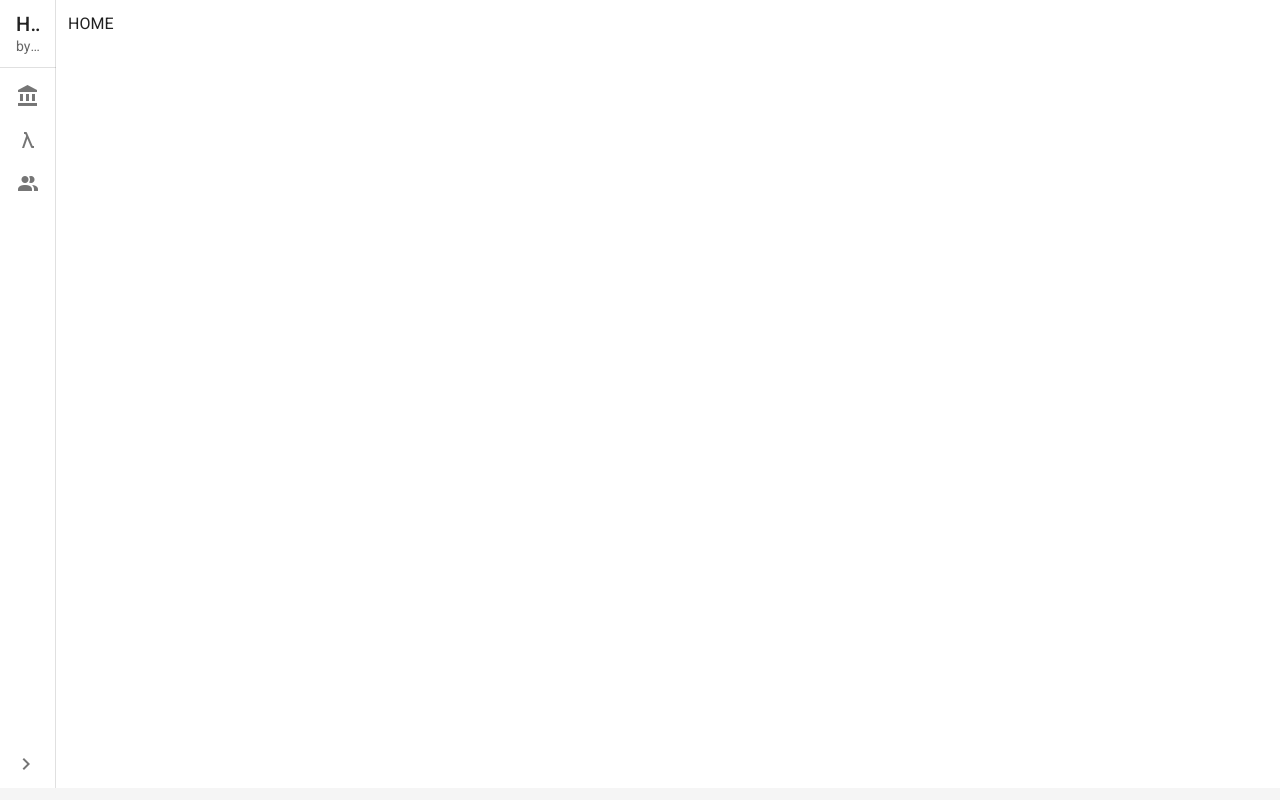
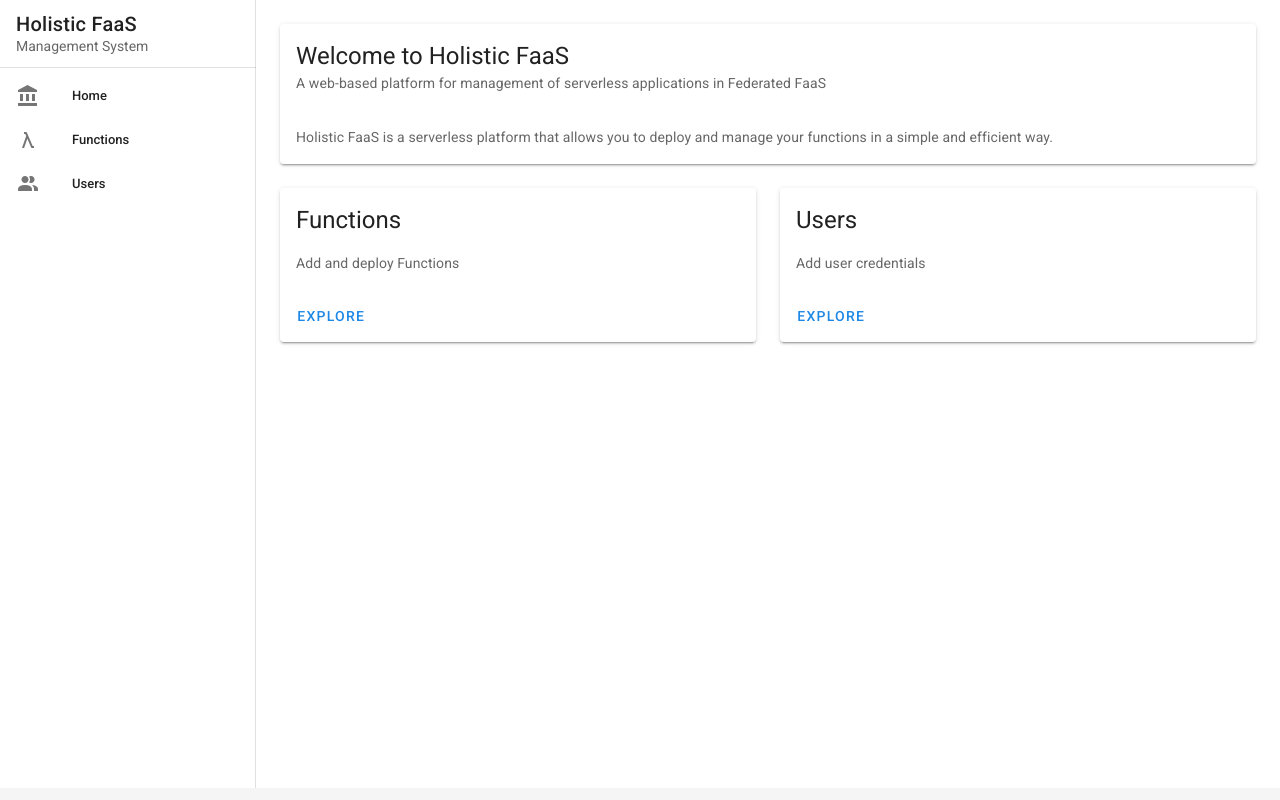
Before and after one commit to StefanAchm/HolisticFaaSSystem, a Vue app in the folder holistic-faas-ui/: page / in a window 1280 px wide. Built offline with nearby package versions, Linux system fonts and the light colour scheme.

Commit message:
UI update

```diff
--- a/holistic-faas-ui/src/App.vue
+++ b/holistic-faas-ui/src/App.vue
@@ -14,25 +14,24 @@
 
     <v-navigation-drawer
         app
-        :mini-variant.sync="mini"
         permanent
     >
 
-      <template v-slot:append>
-        <v-list-item class="px-2">
+<!--      <template v-slot:append>-->
+<!--        <v-list-item class="px-2">-->
 
-          <v-btn
-              icon
-              @click.stop="mini = !mini"
-          >
-            <v-icon v-if="!mini">mdi-chevron-left</v-icon>
-            <v-icon v-if="mini">mdi-chevron-right</v-icon>
+<!--          <v-btn-->
+<!--              icon-->
+<!--              @click.stop="mini = !mini"-->
+<!--          >-->
+<!--            <v-icon v-if="!mini">mdi-chevron-left</v-icon>-->
+<!--            <v-icon v-if="mini">mdi-chevron-right</v-icon>-->
 
-          </v-btn>
+<!--          </v-btn>-->
 
-        </v-list-item>
+<!--        </v-list-item>-->
 
-      </template>
+<!--      </template>-->
 
       <v-list-item>
         <v-list-item-content>
@@ -40,7 +39,7 @@
             Holistic FaaS
           </v-list-item-title>
           <v-list-item-subtitle>
-            by UIBK
+            Management System
           </v-list-item-subtitle>
         </v-list-item-content>
       </v-list-item>
--- a/holistic-faas-ui/src/views/AllFunctionsView.vue
+++ b/holistic-faas-ui/src/views/AllFunctionsView.vue
@@ -39,11 +39,18 @@
 
     </template>
 
+
+    <!--        <template v-slot:[`item`]="{ item }">-->
+    <!--          <tr v-if="!item.id">-->
+    <!--            <td colspan="100%">No data</td> &lt;!&ndash; Adjust the colspan as needed &ndash;&gt;-->
+    <!--          </tr>-->
+    <!--      -->
+    <!--        </template>-->
+
     <template v-slot:[`item.status`]="{ item }">
 
-      <v-tooltip
-          bottom
-      >
+      <v-tooltip bottom>
+
         <template v-slot:activator="{ on, attrs }">
 
           <v-icon
@@ -65,14 +72,15 @@
 
     <template v-slot:[`item.deploy`]="{ item }">
 
+
       <v-progress-circular
           :value="item.isLoadingValue"
+          v-bind="props"
           :rotate="-90"
-          v-if="item.isLoadingValue" color="primary"
+          v-if="item.isLoadingValue"
+          color="primary"
           size="24"
-      >
-
-      </v-progress-circular>
+      />
 
       <v-icon
           :disabled="item.status && item.status==='DEPLOYED'"
@@ -87,8 +95,8 @@
 
     <template v-slot:[`item.copy`]="{ item }">
       <v-icon v-if="item.id" @click="copyItem(item)">mdi-content-duplicate</v-icon>
-      <v-icon v-if="!item.id" @click="createItem(item)">mdi-plus</v-icon>
     </template>
+
 
     <template v-slot:[`item.info`]="{ item }">
 
@@ -108,6 +116,17 @@
         <v-btn text @click="toggle">
           <v-icon>{{ isOpen ? 'mdi-menu-down' : 'mdi-menu-up' }}</v-icon>
           Function:<span style="font-weight: normal "> {{ items[0].functionName }} </span>
+        </v-btn>
+
+        <!--        <v-spacer></v-spacer>-->
+
+        <v-btn
+            color="primary"
+            class="mx-2"
+            v-if="!items[0].id"
+            @click="createItem(items[0])"
+        >
+          Add Function deployment
         </v-btn>
 
       </td>
@@ -173,7 +192,7 @@ export default {
         {text: 'UserName', value: 'userName', width: '100px'},
         {text: 'FunctionId', value: 'functionId', width: '100px'},
 
-        {text: 'Create', value: 'copy', width: '50px', sortable: false},
+        {text: 'Copy', value: 'copy', width: '50px', sortable: false},
 
         {text: 'Info', value: 'info', width: '50px', sortable: false},
 
@@ -269,7 +288,10 @@ export default {
       if (status === 'DEPLOYED') {
         return 'mdi-check-circle-outline'
       } else if (status === 'FAILED') {
-        return 'mdi-alert-octagon-outline'
+        // return 'mdi-alert-octagon-outline'
+        return 'mdi-alert-circle-outline'
+      } else if (status === 'STARTED') {
+        return 'mdi-progress-upload'
       } else {
         return ''
       }
@@ -281,6 +303,8 @@ export default {
         return 'green'
       } else if (status === 'FAILED') {
         return 'red'
+      } else if (status === 'STARTED') {
+        return 'blue'
       } else {
         return ''
       }
@@ -303,6 +327,7 @@ export default {
       let steps = message.steps;
       let status = message.status;
       let statusMessage = message.statusMessage;
+      let text = message.text;
 
       let value = step / steps * 100
 
@@ -319,9 +344,12 @@ export default {
 
             if (status) {
               this.$set(fd, 'status', status)
-              console.log('status: ', status)
-              this.$set(fd, 'statusMessage', statusMessage)
-              console.log('statusMessage: ', statusMessage)
+
+              if (status === 'STARTED') {
+                this.$set(fd, 'statusMessage', text)
+              } else {
+                this.$set(fd, 'statusMessage', statusMessage)
+              }
             }
 
           })
--- a/holistic-faas-ui/src/views/HomeView.vue
+++ b/holistic-faas-ui/src/views/HomeView.vue
@@ -1,5 +1,118 @@
 <template>
-  <div>HOME</div>
+
+  <v-container fluid>
+
+    <v-row>
+
+      <v-col>
+
+        <v-card>
+
+          <v-card-title>
+            <span class="text-h5">Welcome to Holistic FaaS</span>
+          </v-card-title>
+
+          <v-card-subtitle>
+            A web-based platform for management of serverless applications in Federated FaaS
+          </v-card-subtitle>
+
+          <v-spacer></v-spacer>
+
+          <v-card-text>
+            Holistic FaaS is a serverless platform that allows you to deploy and manage your functions in a simple and
+            efficient way.
+          </v-card-text>
+
+
+
+        </v-card>
+
+      </v-col>
+
+
+    </v-row>
+
+    <v-row>
+
+      <v-col>
+
+        <v-card>
+
+          <v-card-title>
+            <span class="text-h5">Functions</span>
+          </v-card-title>
+
+          <v-card-text>
+            Add and deploy Functions
+          </v-card-text>
+
+          <v-card-actions>
+            <v-btn color="blue darken-1" text @click="$router.push({ path: '/functionsV2'})">Explore</v-btn>
+          </v-card-actions>
+
+        </v-card>
+
+      </v-col>
+
+
+      <v-col>
+
+        <v-card>
+
+          <v-card-title>
+            <span class="text-h5">Users</span>
+          </v-card-title>
+
+          <v-card-text>
+            Add user credentials
+          </v-card-text>
+
+          <v-card-actions>
+            <v-btn color="blue darken-1" text @click="$router.push({ path: '/users'})">Explore</v-btn>
+          </v-card-actions>
+
+        </v-card>
+
+      </v-col>
+
+
+    </v-row>
+
+  </v-container>
+
+  <!--    <v-card-->
+  <!--        class="mx-auto"-->
+  <!--        max-width="1200"-->
+  <!--    >-->
+
+  <!--      <v-card-title>-->
+  <!--        <span class="text-h5">Welcome to Holistic FaaS</span>-->
+  <!--      </v-card-title>-->
+
+  <!--      <v-card-text>-->
+  <!--        <v-container>-->
+  <!--          <v-row>-->
+  <!--            <v-col>-->
+  <!--              <v-img-->
+  <!--                  src="https://cdn.pixabay.com/photo/2017/08/30/01/05/milky-way-2695569_960_720.jpg"-->
+  <!--                  aspect-ratio="1"-->
+  <!--              ></v-img>-->
+  <!--            </v-col>-->
+  <!--            <v-col>-->
+  <!--              <v-card-title>-->
+  <!--                <span class="text-h6">What is Holistic FaaS?</span>-->
+  <!--              </v-card-title>-->
+  <!--              <v-card-text>-->
+  <!--                <span class="text-body-1">-->
+  <!--                  Holistic FaaS is a serverless platform that allows you to deploy and manage your functions in a simple and efficient way.-->
+  <!--                </span>-->
+  <!--              </v-card-text>-->
+  <!--            </v-col>-->
+  <!--          </v-row>-->
+  <!--        </v-container>-->
+  <!--      </v-card-text>-->
+
+
 </template>
 
 <script>
```
Also changed, not shown: 1 other file (tests, documents, lock files or other folders).
